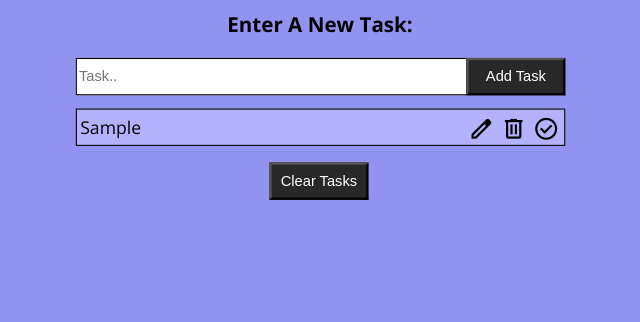
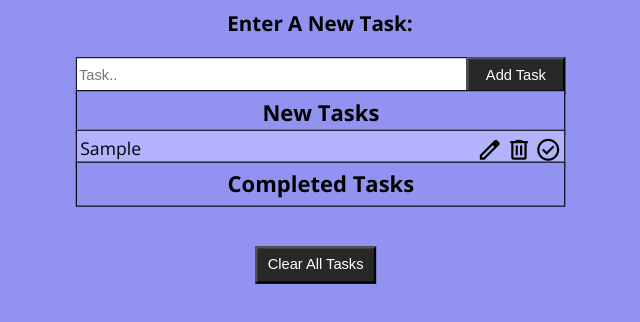
Before and after one commit to brolly301/ToDo-List-Application, a plain HTML site: page index.html in a window 1280 px wide. Both pictures are taken after typing "Sample" into the empty fields and a click on the button "Add Task". Shown: the part 134-456 px from the top of the page, without its empty margins (320-960 px from the left). Drawn offline with nearby package versions, Linux system fonts and the light colour scheme.

Commit message:
CSS Update

```diff
--- a/app.css
+++ b/app.css
@@ -47,6 +47,7 @@ body {
   align-items: center;
   margin: auto;
   padding: 0;
+  padding-bottom: 27.5px;
 }
 
 #undo:hover {
@@ -74,6 +75,7 @@ body {
 }
 
 #task {
+  position: relative;
   text-align: left;
   margin-left: 45px;
   padding-top: 5px;
@@ -81,6 +83,7 @@ body {
   padding-left: 3px;
   border: solid 1px black;
   word-break: break-all;
+  top: -53px
 }
 
 #task:nth-of-type(even) {
@@ -160,13 +163,19 @@ h3 {
   align-items: center;
   margin: auto;
   padding: 0;
-  padding-bottom: 50px;
+  bottom: 70px
 }
 
 #completedTitle {
   position: relative;
+  bottom: 102px;
+  background-color: rgb(146, 146, 241);
+  border: 1px solid black;
   text-align: center;
-  left: 17px;
+  left: 0.3px;
+  margin-left: 45px;
+  padding: 6px;
+  font-size: 20px;
 }
 
 #clear:hover {
@@ -179,7 +188,21 @@ h3 {
   color: white;
   background-color: rgb(40, 40, 41);
   height: 34px;
-  width: 90px;
+  width: 110px;
   margin-top: 15px;
-  left: 21px;
+  left: 18px;
+  bottom: 120px
 }
+
+#newTasks {
+  position: relative;
+  bottom: 32px;
+  background-color: rgb(146, 146, 241);
+  border: 1px solid black;
+  text-align: center;
+  left: 0.3px;
+  margin-bottom: 16px;
+  margin-left: 45px;
+  padding: 6px;
+  font-size: 20px;
+}
--- a/index.html
+++ b/index.html
@@ -23,11 +23,13 @@
             <form id="toDoForm" action="/nowhere">
                 <input placeholder="Task.." type="text" name="input" id="input">
                 <span><button id="submit">Add Task</button></span>
+
                 <div id="listDiv">
+                    <h2 id="newTasks"> New Tasks </h2>
                     <ul id="ul"></ul>
-                    <span><button type="button" id="clear">Clear Tasks</button></span>
-                    <h2 id="completedTitle"></h2>
+                    <h2 id="completedTitle">Completed Tasks</h2>
                     <ul id="completedList"></ul>
+                    <span><button type="button" id="clear">Clear All Tasks</button></span>
                 </div>
 
 
--- a/script.js
+++ b/script.js
@@ -202,7 +202,6 @@ function clearList() {
     if (response) {
       document.getElementById("ul").innerHTML = "";
       document.getElementById("completedList").innerHTML = "";
-      document.getElementById("completedTitle").innerHTML = "";
       this.style.display = 'none'
     }
   }
```
